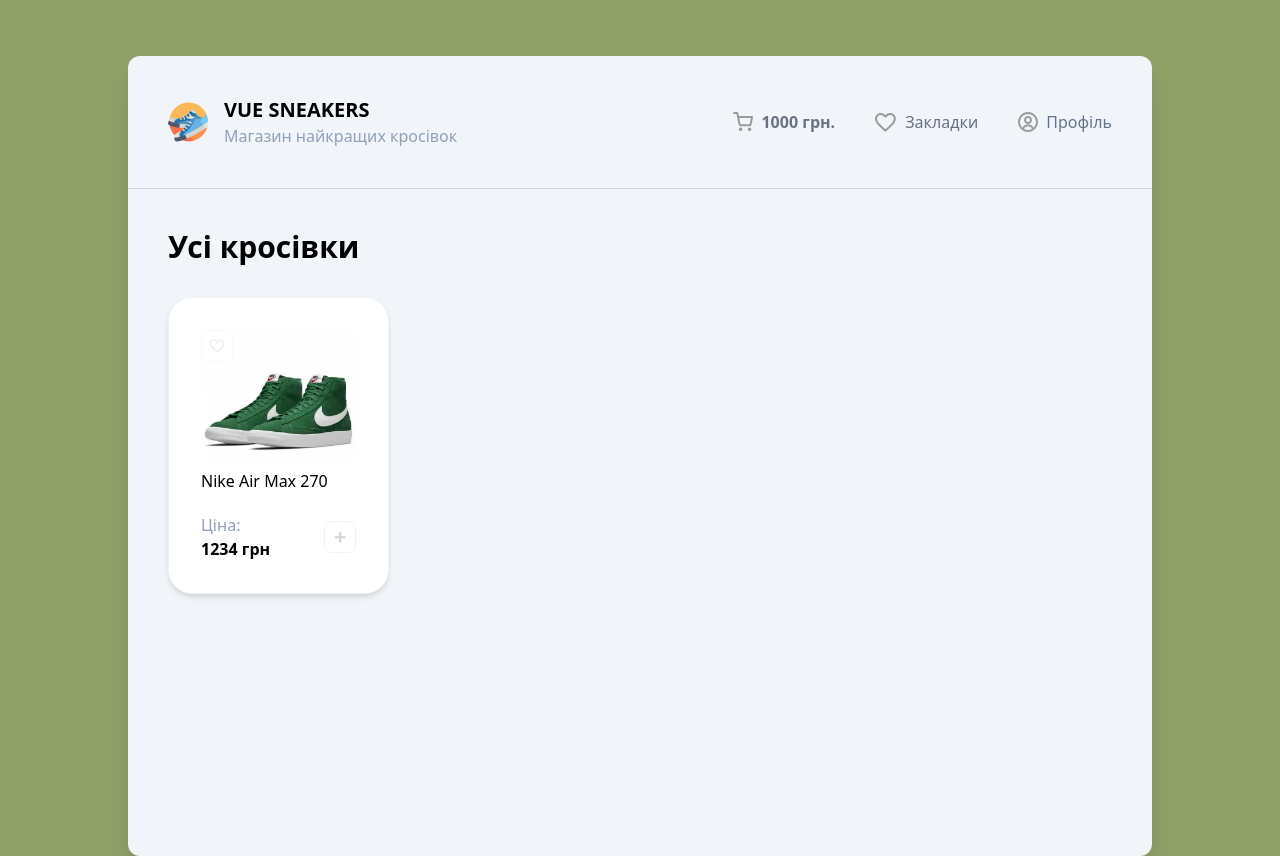
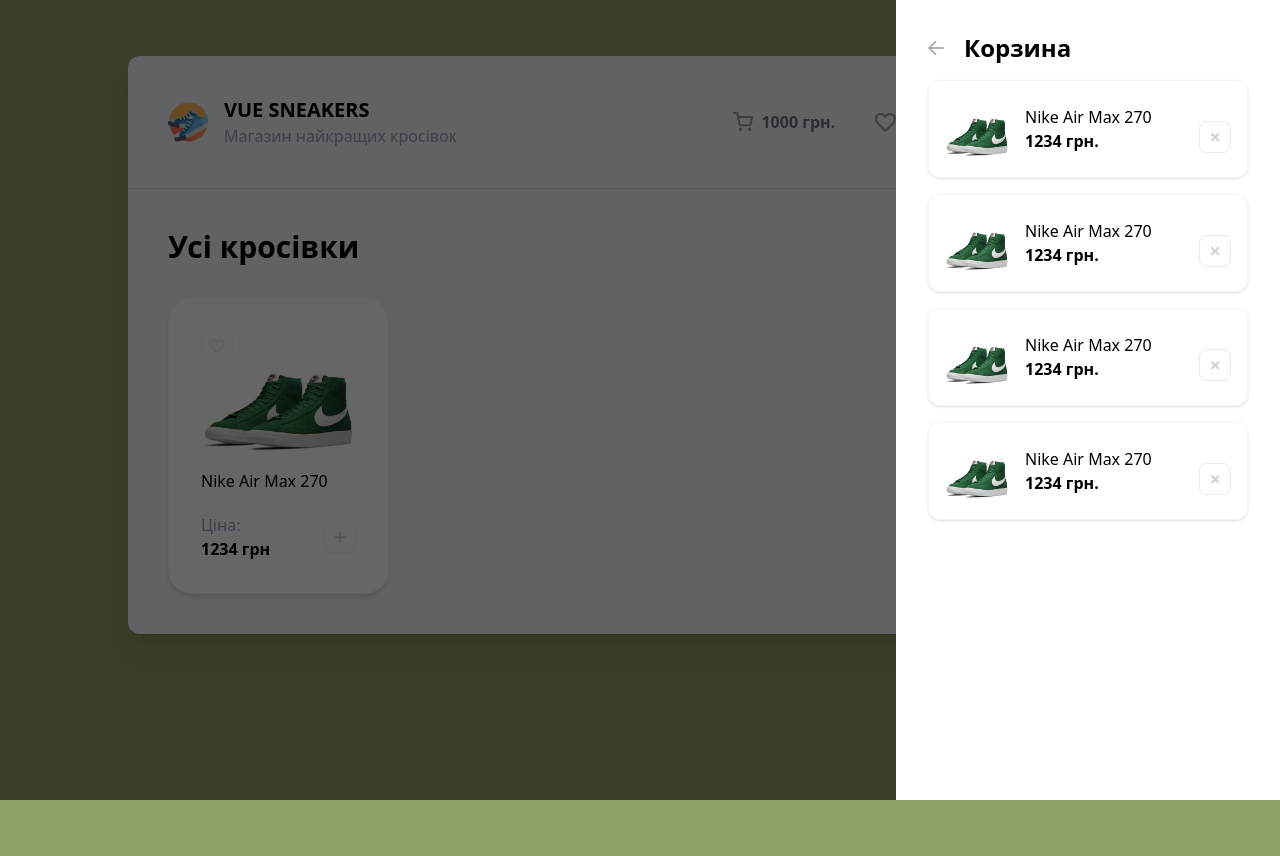
Before and after one commit to DDLivsha/vue-sneakers, a Vue app: page / in a window 1280 px wide. After the commit the page ends 800 px from the top, so only its background shows below. Built offline with nearby package versions, Linux system fonts and the light colour scheme; the HTML template or start-up script is replaced by a standard one.

Commit message:
cart item

```diff
--- a/src/App.vue
+++ b/src/App.vue
@@ -1,10 +1,12 @@
 <script setup lang="ts">
 import CardList from './components/CardList.vue';
+import Drawer from './components/Drawer.vue';
 import MyHeader from './components/MyHeader.vue';
 </script>
 
 <template>
-   <div class="w-4/5 mx-auto min-h-screen bg-slate-100 rounded-xl shadow-xl mt-14">
+   <Drawer />
+   <div class="w-4/5 mx-auto bg-slate-100 rounded-xl shadow-xl mt-14">
       <MyHeader />
       <div class="p-10">
          <h2 class="text-3xl font-bold">Усі кросівки</h2>
--- /dev/null
+++ b/src/components/CartItem.vue
@@ -0,0 +1,20 @@
+<script setup lang="ts">
+
+</script>
+
+<template>
+
+   <div class="border border-slate-100 p-4 rounded-xl flex gap-4 items-center shadow-sm">
+      <img class="w-16 h-16" src="/sneakers/sneakers-1.jpg" alt="sneakers"/>
+      <div class="flex justify-between gap-2 items-end flex-grow">
+         <div>
+            <p>Nike Air Max 270</p>
+            <b>1234 грн.</b>
+         </div>
+         <img class="cursor-pointer opacity-60 hover:opacity-100 transition-all duration-300" src="/close.svg" alt="close">
+      </div>
+   </div>
+
+</template>
+
+<style scoped></style>
--- /dev/null
+++ b/src/components/CartItemList.vue
@@ -0,0 +1,14 @@
+<script setup lang="ts">
+import CartItem from './CartItem.vue';
+</script>
+
+<template>
+   <div class="flex flex-col gap-4">
+      <CartItem />
+      <CartItem />
+      <CartItem />
+      <CartItem />
+   </div>
+</template>
+
+<style scoped></style>
--- a/src/components/Drawer.vue
+++ b/src/components/Drawer.vue
@@ -1,9 +1,15 @@
 <script setup lang="ts">
+import CartItemList from './CartItemList.vue';
+import DrawerHead from './DrawerHead.vue';
 
 </script>
 
 <template>
-   <div class="fixed top-0 left-0 ">
-
+   <!-- overlay -->
+   <div class="fixed top-0 left-0 h-full w-full bg-black opacity-60 z-10 "></div>
+   <!-- drawer -->
+   <div class="bg-white w-96 h-full fixed right-0 top-0 z-20 p-8">
+      <DrawerHead />
+      <CartItemList/>
    </div>
 </template>
--- /dev/null
+++ b/src/components/DrawerHead.vue
@@ -0,0 +1,19 @@
+<script setup lang="ts">
+interface Props {
+   closeDrawer?: () => void
+}
+
+const props = defineProps<Props>()
+</script>
+
+<template>
+      <div class="flex items-center mb-4 gap-5">
+         <svg @click="closeDrawer"
+            class="cursor-pointer rotate-180 opacity-30 hover:opacity-100 hover:-translate-x-1 transition-all duration-300"
+            width="16" height="14" viewBox="0 0 16 14" fill="none" xmlns="http://www.w3.org/2000/svg" stroke="black">
+            <path d="M1 7H14.7143" stroke-width="2" stroke-linecap="round" stroke-linejoin="round" />
+            <path d="M8.71436 1L14.7144 7L8.71436 13" stroke-width="2" stroke-linecap="round" stroke-linejoin="round" />
+         </svg>
+         <h2 class="text-2xl font-bold">Корзина</h2>
+      </div>
+</template>
```
